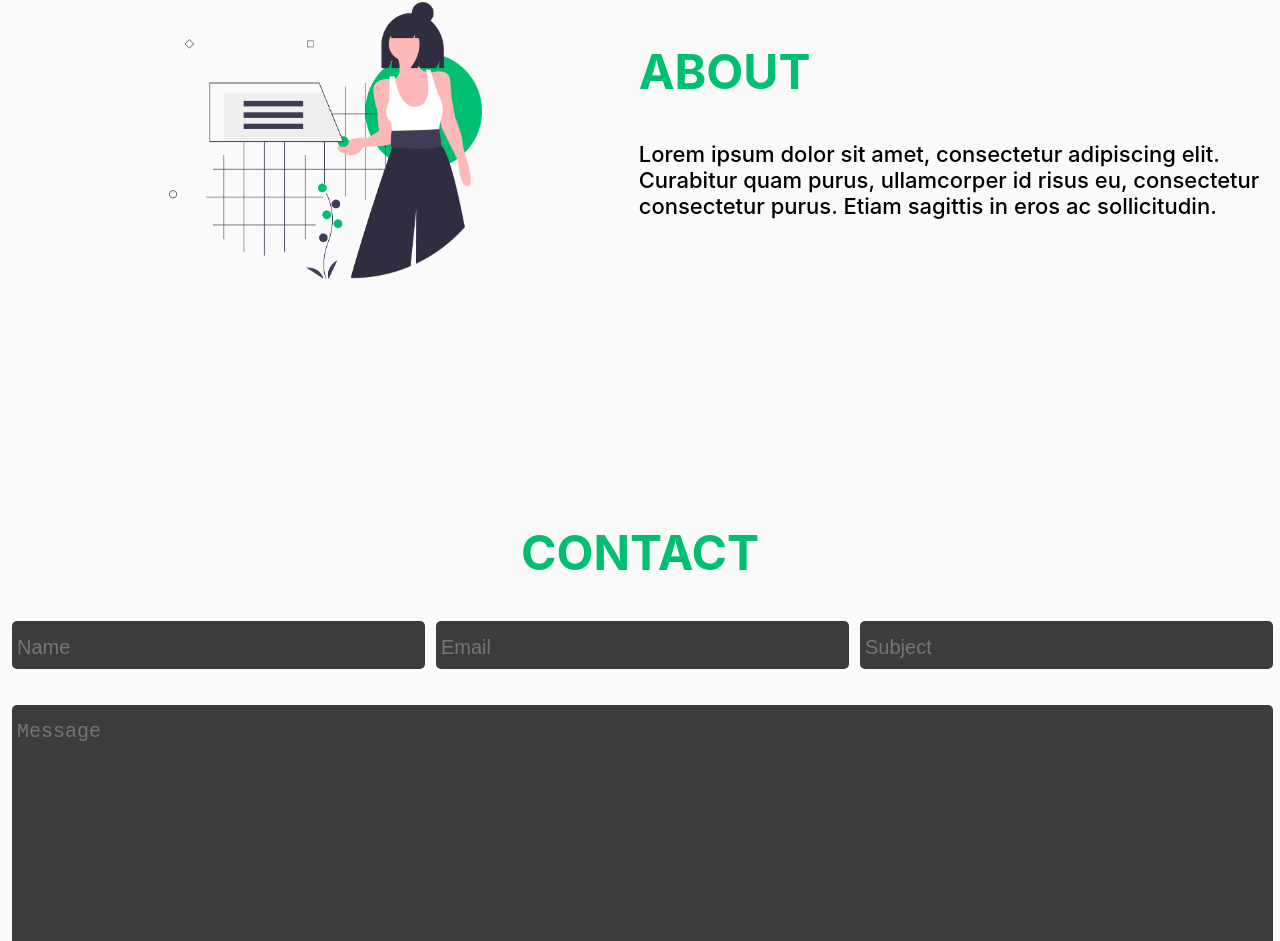
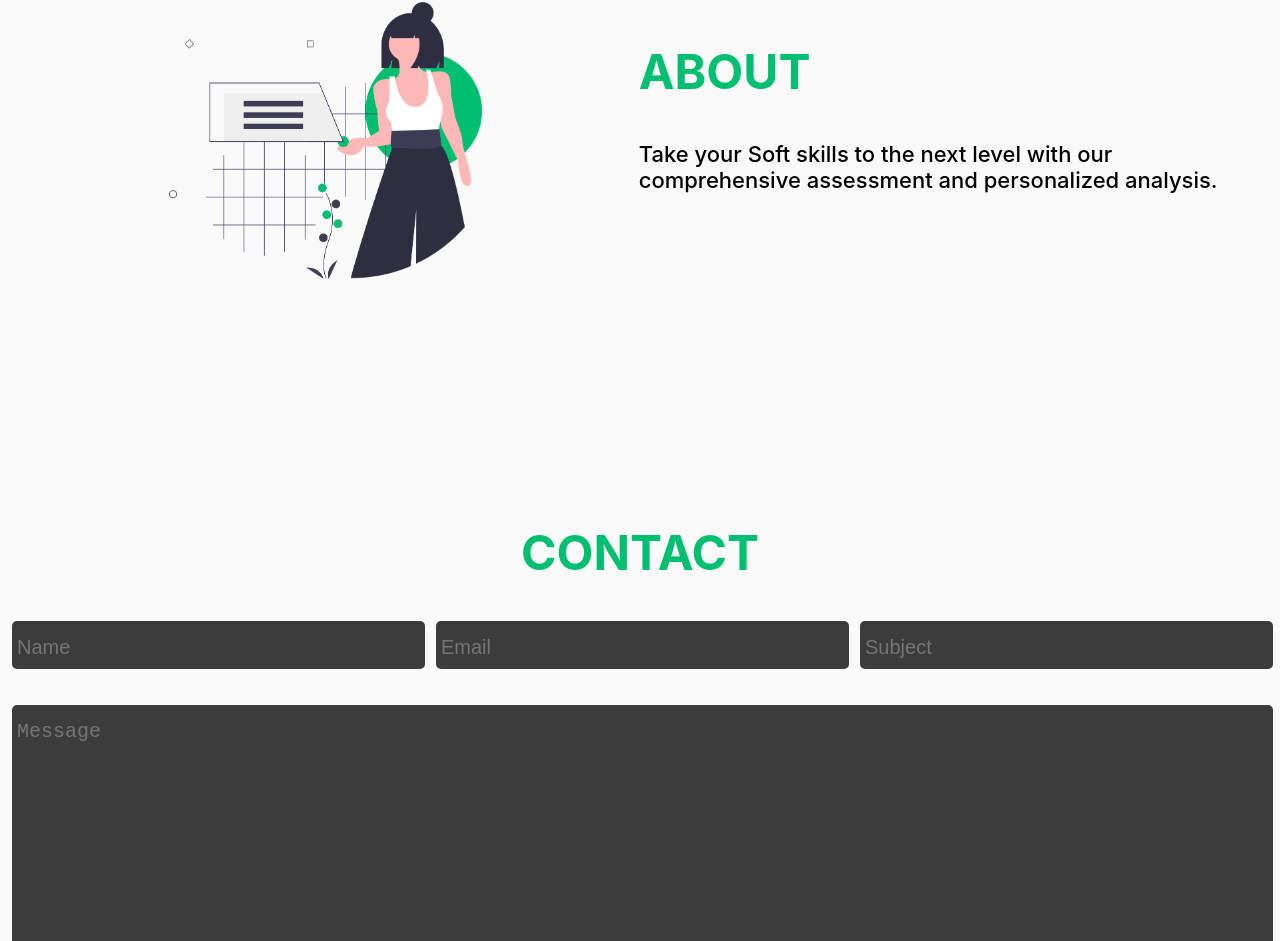
Before and after one commit to Optimum-labs/Platform-repo, a React (Create React App) app: page / in a window 1280 px wide. Shown: the part 1713-2654 px from the top of the page. Built offline with nearby package versions, Linux system fonts and the light colour scheme.

Commit message:
Update About.js

```diff
--- a/src/components/About.js
+++ b/src/components/About.js
@@ -11,9 +11,9 @@ function About() {
           <div className="col-md-6">
             <h2 className="main-title about-h2">ABOUT</h2>
             <p className="main-p">
-              Lorem ipsum dolor sit amet, consectetur adipiscing elit. Curabitur
-              quam purus, ullamcorper id risus eu, consectetur consectetur
-              purus. Etiam sagittis in eros ac sollicitudin.
+              Take your Soft skills to the next level with our
+              comprehensive assessment and personalized analysis.
+
             </p>
           </div>
         </div>
```
